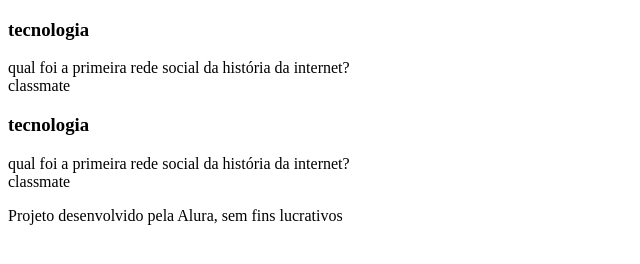
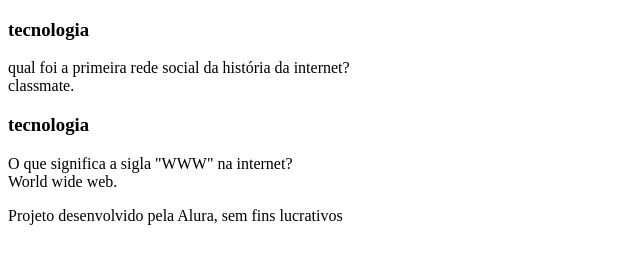
Before and after one commit to Alicee05/flashcards, a plain HTML site: page index.html in a window 1280 px wide. Shown: the whole page, without its empty margins (0-640 px from the left). Drawn offline with Linux system fonts and the light colour scheme.

Commit message:
perguntas

```diff
--- a/index.html
+++ b/index.html
@@ -12,25 +12,27 @@
                 <div class="cartao__conteudo">
               <h3>tecnologia</h3>
             <div class=".cartao__conteudo__pergunta">
-qual foi a primeira rede social da história da internet?
+            qual foi a primeira rede social da história da internet?
             </div>
             <div class="cartao__conteudo__resposta">
-                classmate
+                classmate.
             </div>
             </div>
             </article>
-        </section>
+
         <article class="cartao">
             <div class="cartao__conteudo">
           <h3>tecnologia</h3>
         <div class=".cartao__conteudo__pergunta">
-qual foi a primeira rede social da história da internet?
+        O que significa a sigla "WWW" na internet?
         </div>
         <div class="cartao__conteudo__resposta">
-            classmate
+            World wide web.
         </div>
         </div>
         </article>
+
+
     </section>
     </main>
     <footer>
```
Also changed, not shown: assets/style.css (added).
